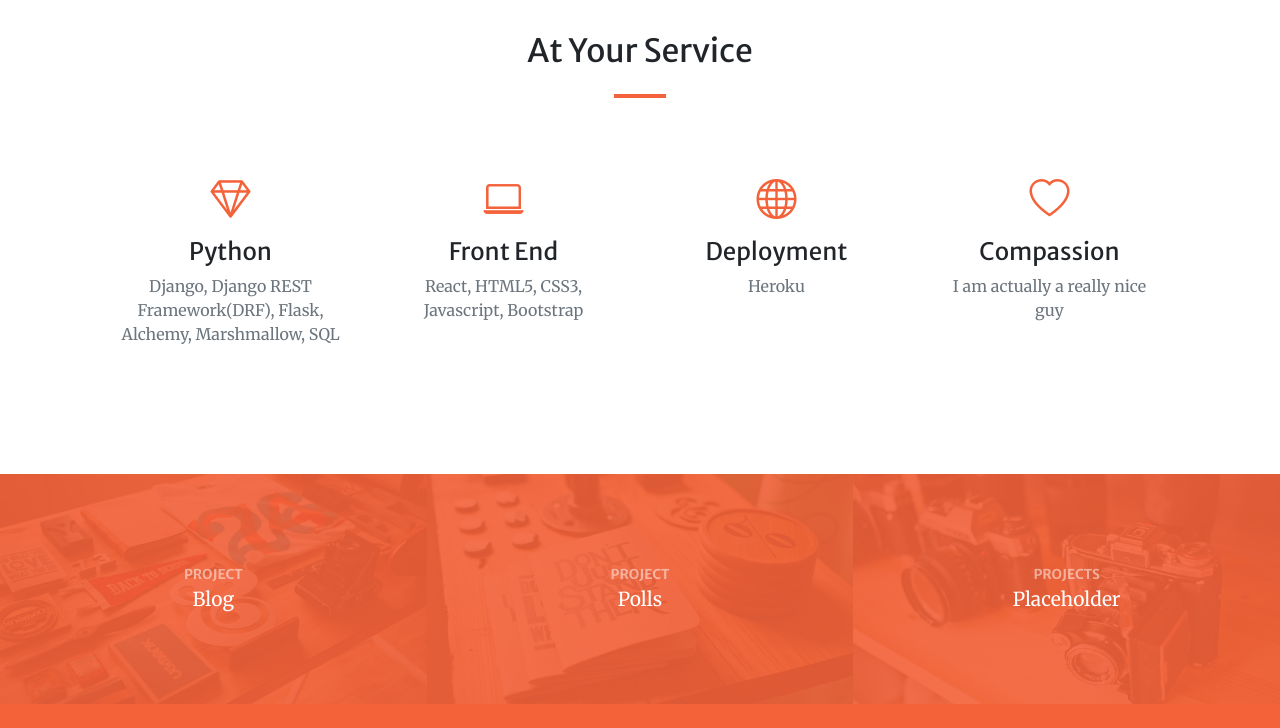
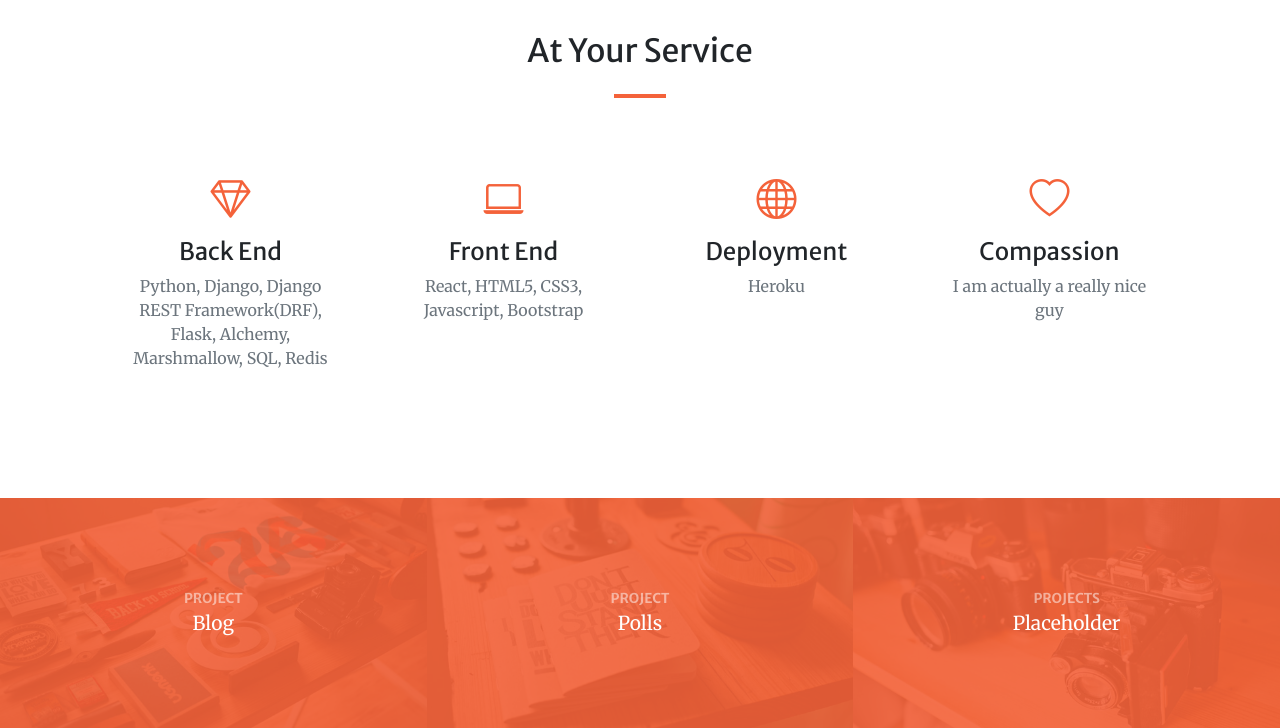
Before and after one commit to ETAnderson/mysite, a Django app: page / in a window 1280 px wide. Shown: the part 1644-2372 px from the top of the page. Before the commit the page ends 2348 px from the top, so only its background shows below. Run offline with Django 3.2, Linux system fonts and the light colour scheme; some libraries are stand-ins or nearby versions.

Commit message:
updated skills section in html

```diff
--- a/mysite/templates/home.html
+++ b/mysite/templates/home.html
@@ -78,8 +78,8 @@
                     <div class="col-lg-3 col-md-6 text-center">
                         <div class="mt-5">
                             <div class="mb-2"><i class="bi-gem fs-1 text-primary"></i></div>
-                            <h3 class="h4 mb-2">Python</h3>
-                            <p class="text-muted mb-0">Django, Django REST Framework(DRF), Flask, Alchemy, Marshmallow, SQL</p>
+                            <h3 class="h4 mb-2">Back End</h3>
+                            <p class="text-muted mb-0">Python, Django, Django REST Framework(DRF), Flask, Alchemy, Marshmallow, SQL, Redis</p>
                         </div>
                     </div>
                     <div class="col-lg-3 col-md-6 text-center">
```
